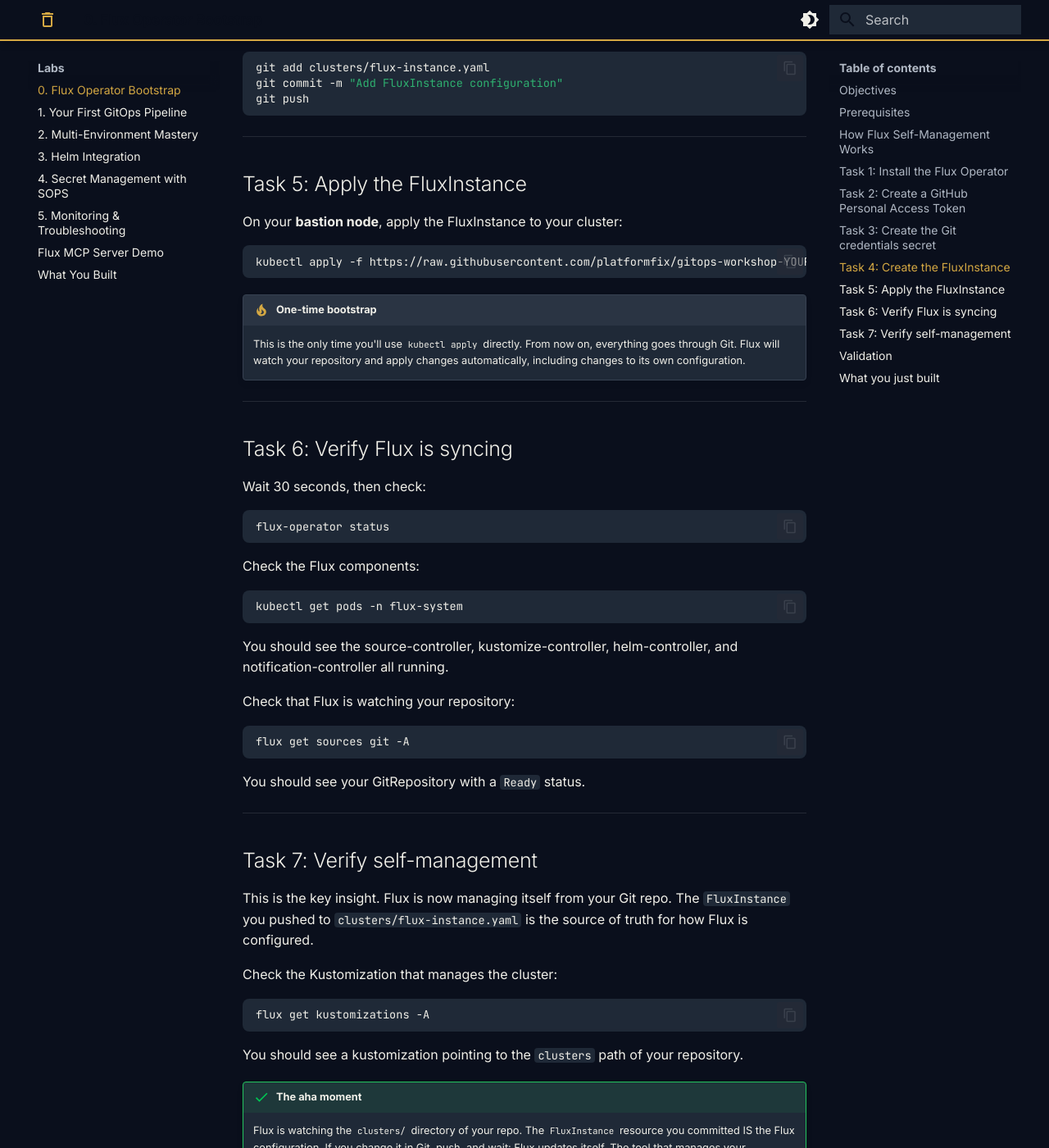
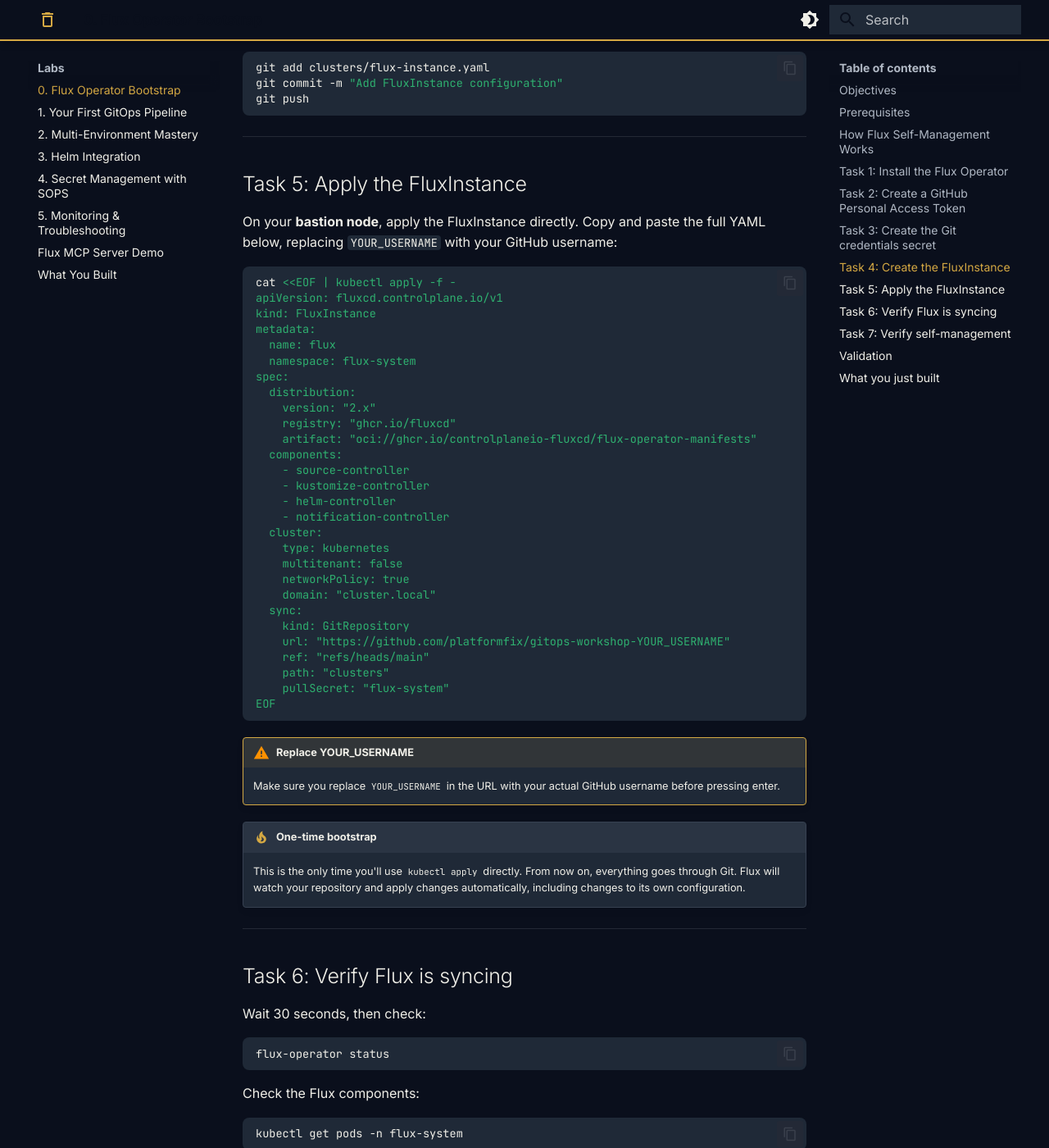
Before and after one commit to stevenwadeconsulting/gitops-fundamentals-lab, an MkDocs documentation site: the page built from docs/labs/0-bootstrap.md, in a window 1280 px wide and 1400 px high, scrolled down 4343 px. Shown: the whole window at 82% size. Built offline with MkDocs 1.6.1 and Material for MkDocs 9.7.7, drawn with Linux system fonts in a browser that asks for light colours.

Commit message:
Fix Lab 0 Task 5: heredoc on bastion instead of raw GitHub URL (private repo)

````diff
--- a/docs/labs/0-bootstrap.md
+++ b/docs/labs/0-bootstrap.md
@@ -165,11 +165,41 @@ git push
 
 ## Task 5: Apply the FluxInstance
 
-On your **bastion node**, apply the FluxInstance to your cluster:
+On your **bastion node**, apply the FluxInstance directly. Copy and paste the full YAML below, replacing `YOUR_USERNAME` with your GitHub username:
 
 ```bash
-kubectl apply -f https://raw.githubusercontent.com/platformfix/gitops-workshop-YOUR_USERNAME/main/clusters/flux-instance.yaml
+cat <<EOF | kubectl apply -f -
+apiVersion: fluxcd.controlplane.io/v1
+kind: FluxInstance
+metadata:
+  name: flux
+  namespace: flux-system
+spec:
+  distribution:
+    version: "2.x"
+    registry: "ghcr.io/fluxcd"
+    artifact: "oci://ghcr.io/controlplaneio-fluxcd/flux-operator-manifests"
+  components:
+    - source-controller
+    - kustomize-controller
+    - helm-controller
+    - notification-controller
+  cluster:
+    type: kubernetes
+    multitenant: false
+    networkPolicy: true
+    domain: "cluster.local"
+  sync:
+    kind: GitRepository
+    url: "https://github.com/platformfix/gitops-workshop-YOUR_USERNAME"
+    ref: "refs/heads/main"
+    path: "clusters"
+    pullSecret: "flux-system"
+EOF
 ```
+
+!!! warning "Replace YOUR_USERNAME"
+    Make sure you replace `YOUR_USERNAME` in the URL with your actual GitHub username before pressing enter.
 
 !!! tip "One-time bootstrap"
     This is the only time you'll use `kubectl apply` directly. From now on, everything goes through Git. Flux will watch your repository and apply changes automatically, including changes to its own configuration.
````
